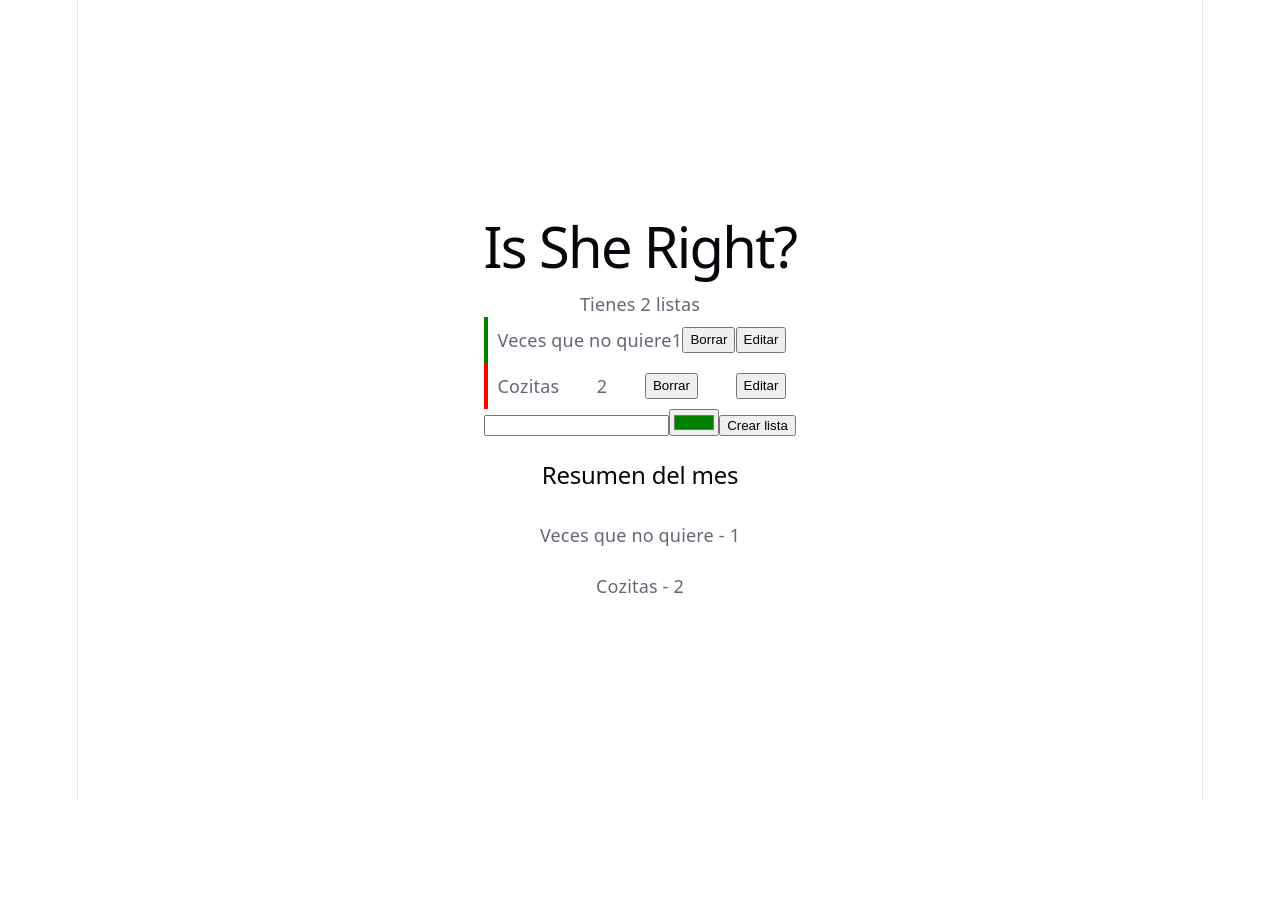
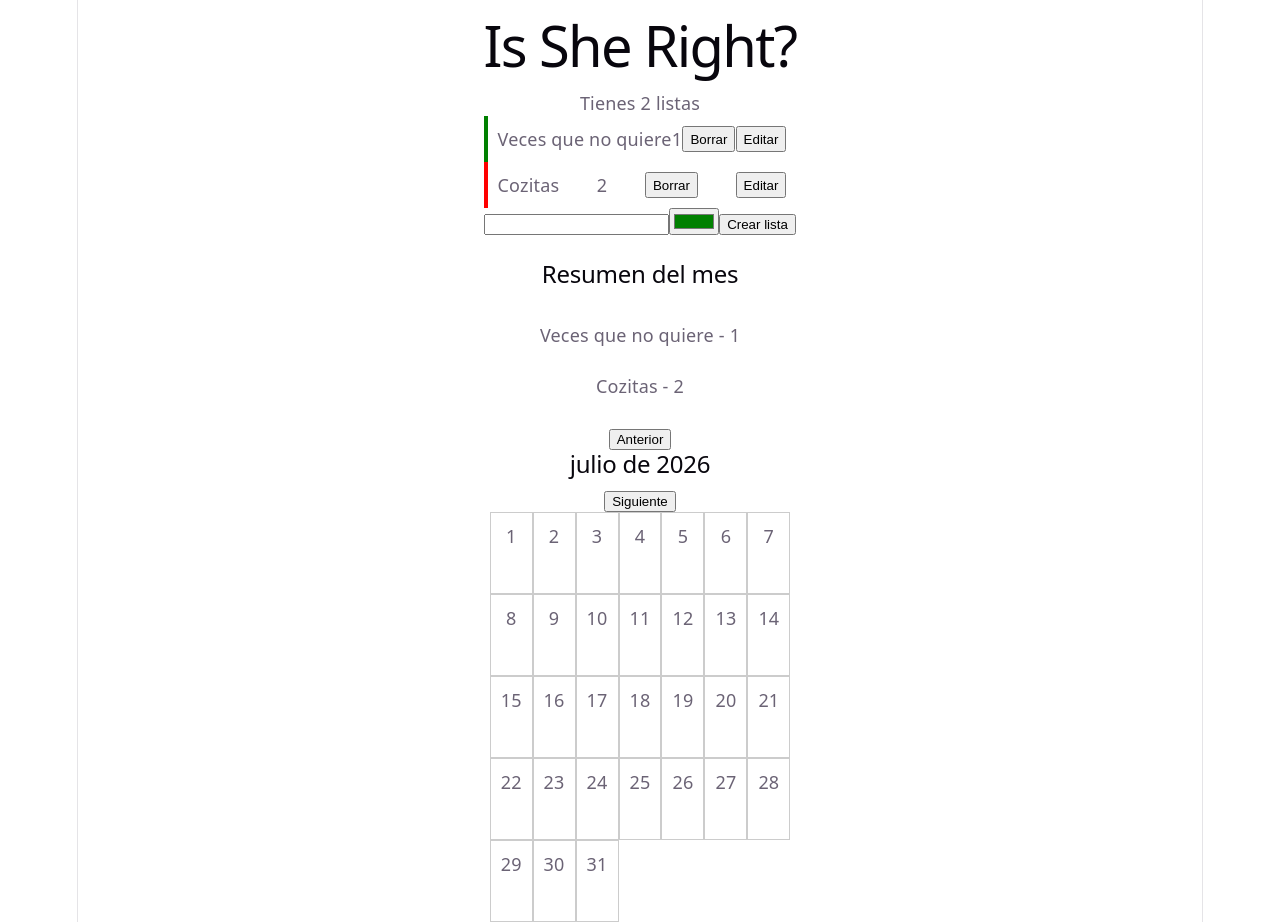
Before and after one commit to JuanAntonioVicente/is-she-right, a React (Vite) app: page / in a window 1280 px wide. Before the commit the page ends 800 px from the top, so only its background shows below. Built offline with nearby package versions, Linux system fonts and the light colour scheme.

Commit message:
Add calendar grid with month navigation

```diff
--- a/src/App.jsx
+++ b/src/App.jsx
@@ -4,6 +4,7 @@ import Summary from "./components/Summary.jsx";
 import ListCard from "./components/ListCard.jsx";
 import ListForm from "./components/ListForm.jsx";
 import EntryForm from "./components/EntryForm.jsx";
+import Calendar from "./components/Calendar.jsx";
 
 function App() {
   const [listas, setListas] = useState([
@@ -78,6 +79,7 @@ function App() {
           )}
         </div>
         <Summary listas={listas} entradas={entradas} />
+        <Calendar listas={listas} entradas={entradas} />
       </section>
     </>
   );
--- a/src/components/Calendar.jsx
+++ b/src/components/Calendar.jsx
@@ -0,0 +1,40 @@
+import { useState } from "react";
+
+function Calendar({ listas, entradas }) {
+    const [mes, setMes] = useState(new Date())
+    function mesAnterior() {
+        setMes(new Date(mes.getFullYear(), mes.getMonth() - 1, 1))
+    }
+    function mesSiguiente() {
+        setMes(new Date(mes.getFullYear(), mes.getMonth() + 1, 1))
+    }
+    const year = mes.getFullYear();
+    const numeroMes = mes.getMonth();
+    const diasDelMes = new Date(year, numeroMes + 1, 0).getDate()
+    const dias = [];
+    for (let i = 1; i <= diasDelMes; i++) {
+        dias.push(i);
+    }
+    const estiloCuadricula = {
+        display: "grid",
+        gridTemplateColumns:"repeat(7,1fr)"
+    };
+    const estiloCelda = {
+        border: "1px solid #ccc",
+        padding: "10px",
+        minHeight: "60px"
+    };
+    return (
+        <div>
+            <button onClick={mesAnterior}>Anterior</button>
+            <h2>{mes.toLocaleDateString("es-ES", { month: "long", year: "numeric" })}</h2>
+            <button onClick={mesSiguiente}>Siguiente</button>
+            <div style={estiloCuadricula}>
+                {dias.map((dia) => (
+                    <div style={estiloCelda} key={dia}>{dia}</div>
+                ))}
+            </div>
+        </div>
+    );
+}
+export default Calendar;
```
